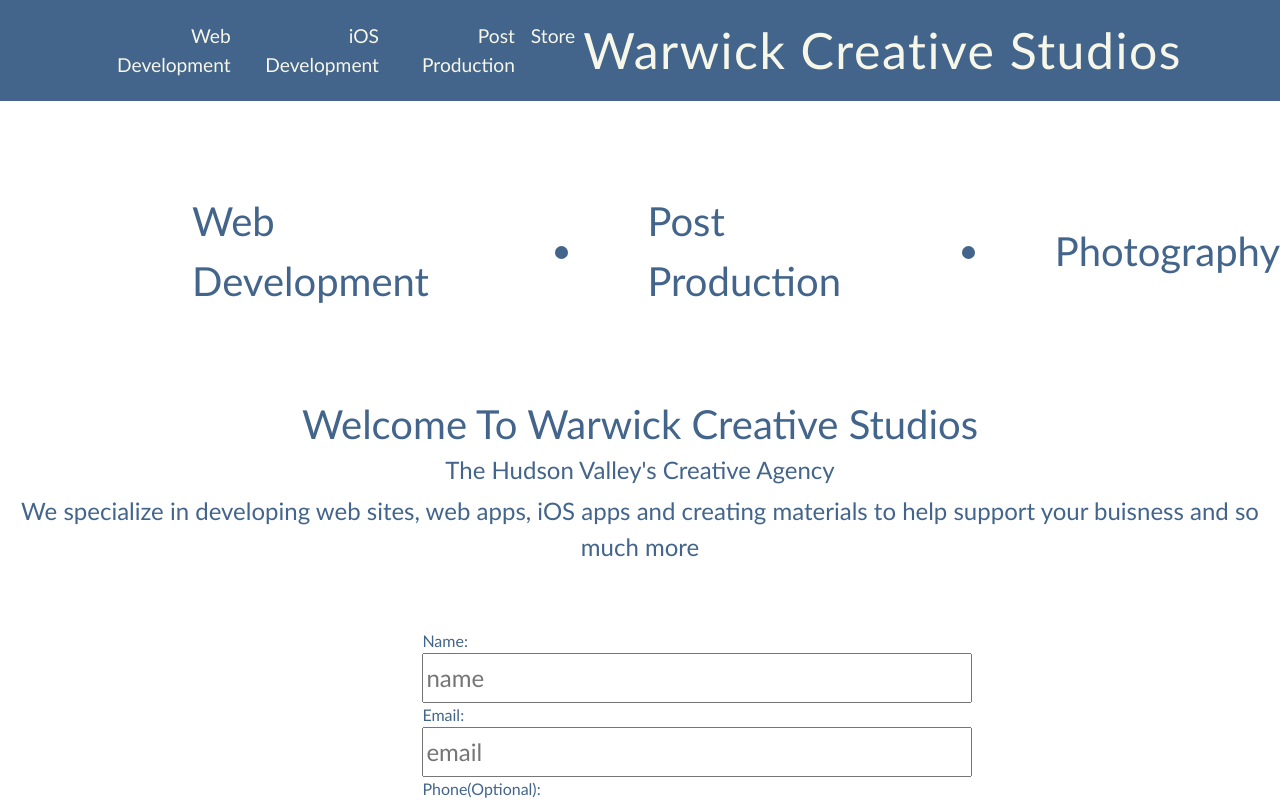
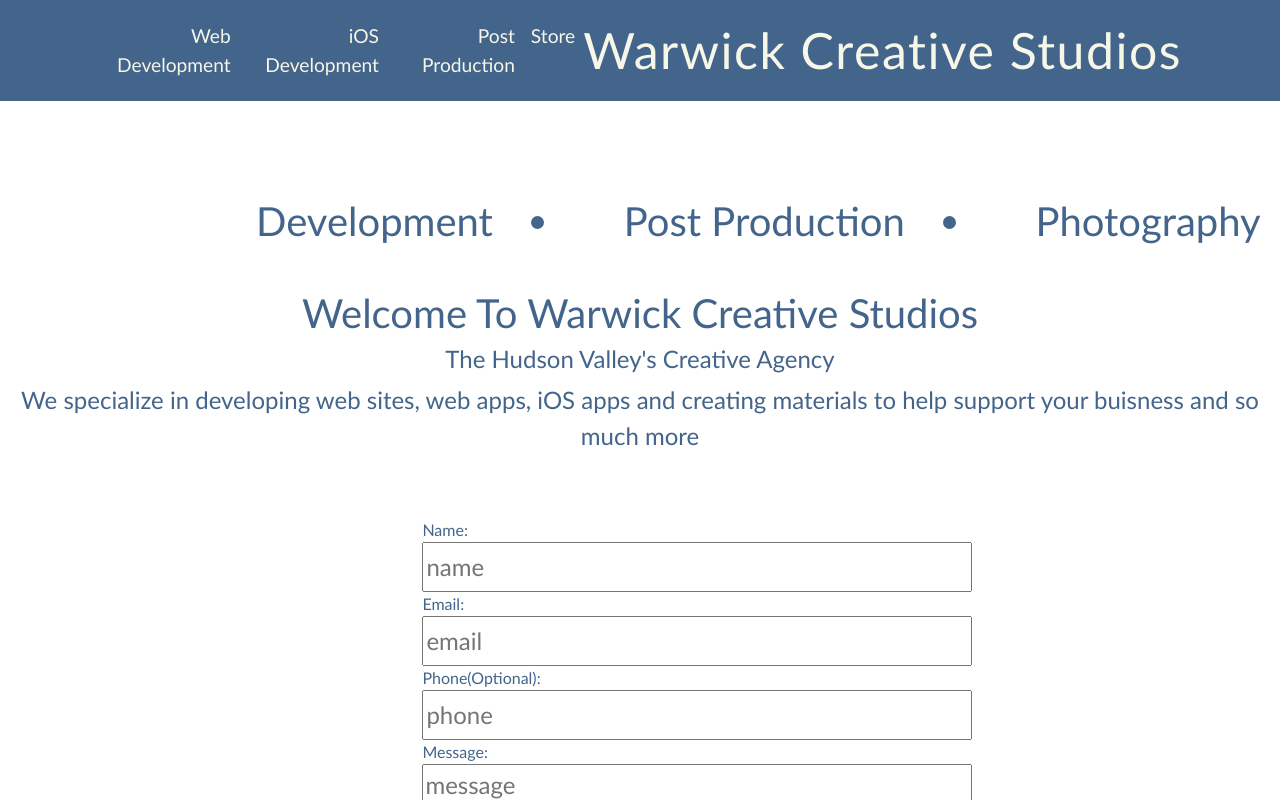
Before and after one commit to WarwickCreativeStudios/wcshome, a React (Create React App) app: page / in a window 1280 px wide. Shown: the top 800 px of the page. Built offline with nearby package versions, Linux system fonts and the light colour scheme; no server answers.

Commit message:
stylizing form

```diff
--- a/src/components/ContactForm/ContactForm.js
+++ b/src/components/ContactForm/ContactForm.js
@@ -83,7 +83,7 @@ const ContactForm = () =>{
                     {validate(userInfo.message) ? "Yes" : null}
                 </div>
             </div>
-           {validFields() ? <input type="submit"></input> : null}
+           {validFields() ? <input id="send-button" type="submit" value="Send"></input> : null}
         </form>
     )
 
--- a/src/components/ContactForm/contactformcss.css
+++ b/src/components/ContactForm/contactformcss.css
@@ -1,4 +1,16 @@
 #contact-form{
     margin-left: 33%;
     margin-top: 5%;
+    margin-bottom: 3%;
 }
+
+#send-button{
+    background-color: #43658B;
+    color: #F6F6E9;
+    margin-left: 8%;
+    width: 30%;
+    height: 60px;
+    font-size: 1.5em;
+    border-radius: 20px;
+    border: none;
+}
--- a/src/components/Home/Home.js
+++ b/src/components/Home/Home.js
@@ -10,7 +10,7 @@ const Home = () => {
         <div id='home'>
            <Header />
            <div id="products">
-                <span id='prod-web'><a href="#">Web Development</a></span>
+                <span id='prod-web'><a href="#">Development</a></span>
                 <span id='prod-space-1' className="prod-space"><li></li></span>
                 <span id='prod-post'><a href="#">Post Production</a></span>
                 <span id='prod-space-2' className="prod-space"><li></li></span>
--- a/src/components/Home/homecss.css
+++ b/src/components/Home/homecss.css
@@ -32,7 +32,7 @@
 }
 
 #welcome-message{
-    margin-top: 7%;
+    margin-top: 3%;
 }
 
 #welcome-message h1{
@@ -44,7 +44,7 @@
 }
 
 #prod-web{
-    margin-left: 15%;
+    margin-left: 20%;
     -webkit-animation: fadein 1s; /* Safari, Chrome and Opera > 12.1 */
     -moz-animation: fadein 1s; /* Firefox < 16 */
      -ms-animation: fadein 1s; /* Internet Explorer */
```
